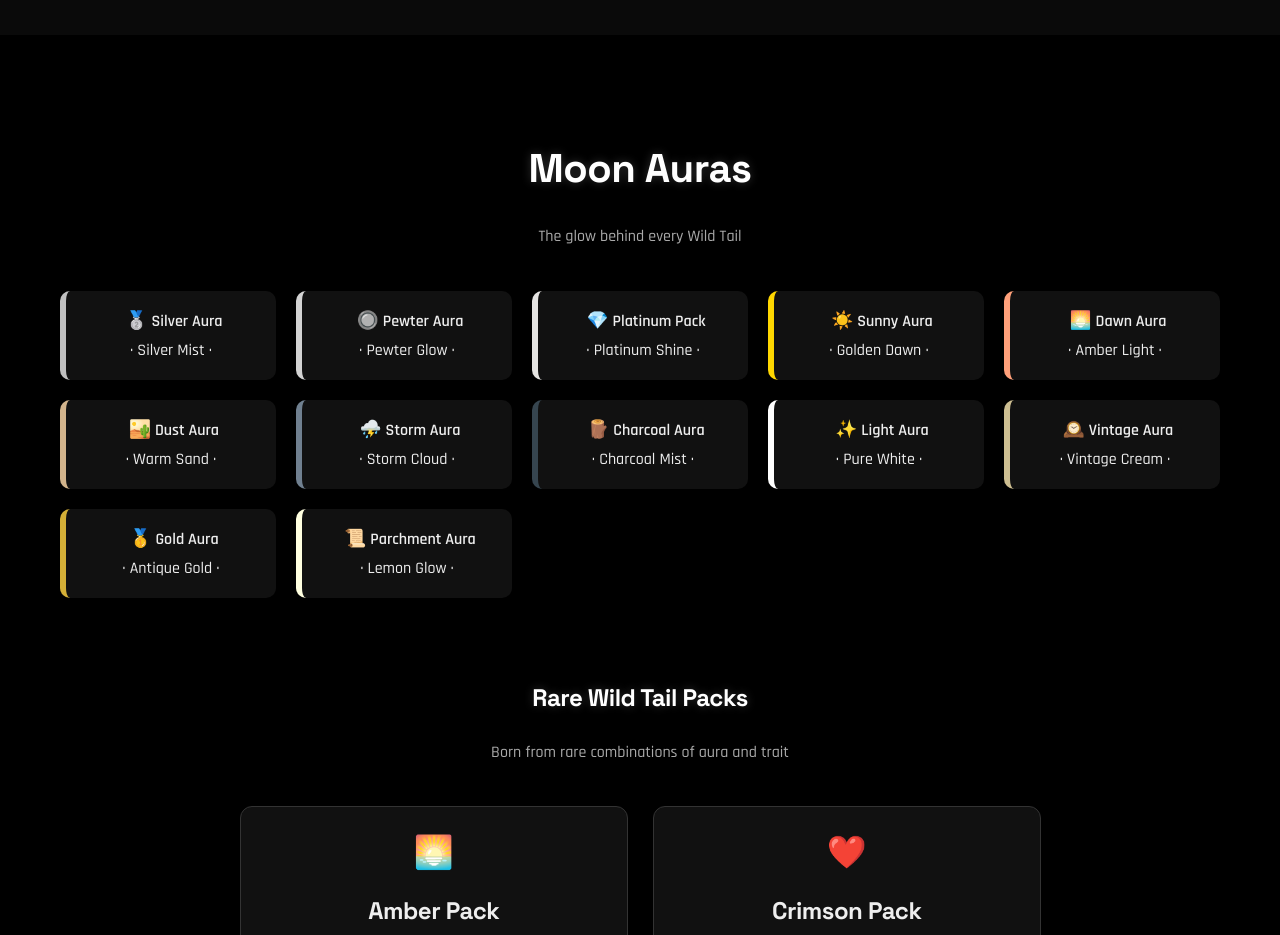
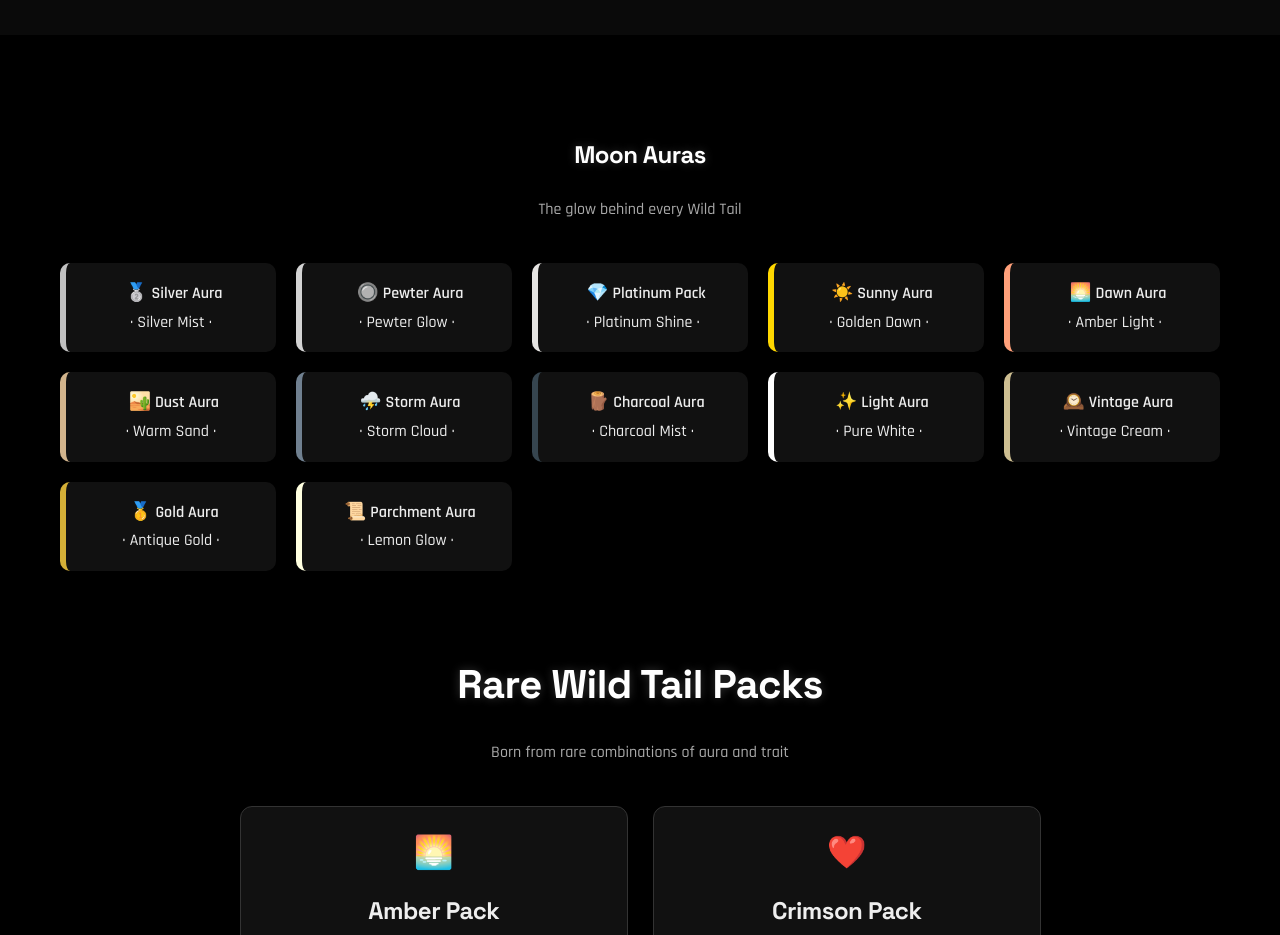
Before and after one commit to lunar-hounds/lunar-hounds.github.io, a plain HTML site: page index.html in a window 1280 px wide. Shown: the part 3980-4915 px from the top of the page. Drawn offline with nearby package versions, Linux system fonts and the light colour scheme.

Commit message:
Update index.html

```diff
--- a/index.html
+++ b/index.html
@@ -177,7 +177,7 @@
   <div class="container">
 
     <!-- Moon Auras Grid -->
-    <h2 class="section-title">Moon Auras</h2>
+    <h3 class="section-title">Moon Auras</h3>
     <p class="section-subtitle">The glow behind every Wild Tail</p>
 
     <div class="aura-grid">
@@ -245,7 +245,7 @@
 
     <!-- ✅ Now add Rare Packs BELOW, outside the grid -->
     <div style="margin-top: 80px; text-align: center;">
-      <h3 class="section-title">Rare Wild Tail Packs</h3>
+      <h2 class="section-title">Rare Wild Tail Packs</h2>
       <p class="section-subtitle">Born from rare combinations of aura and trait</p>
 
       <div class="grid" style="max-width: 800px; margin: 0 auto; gap: 25px;">
```
